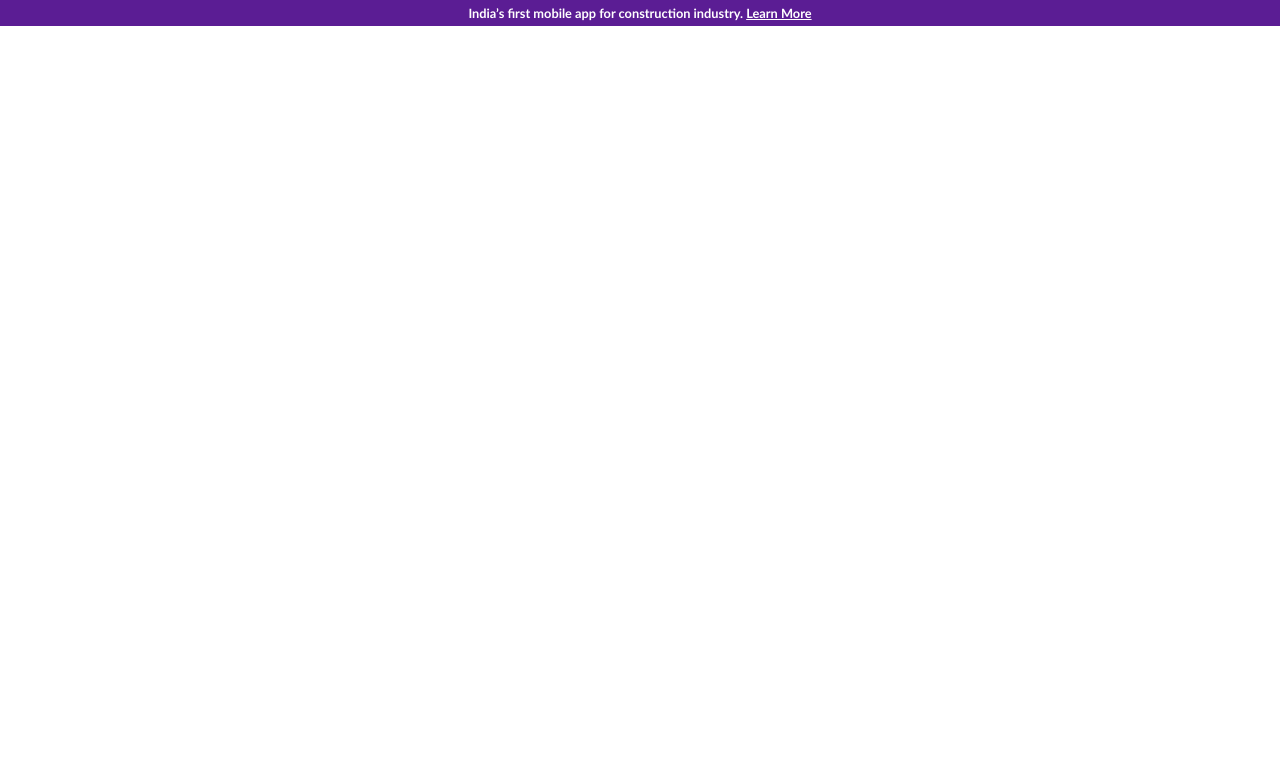
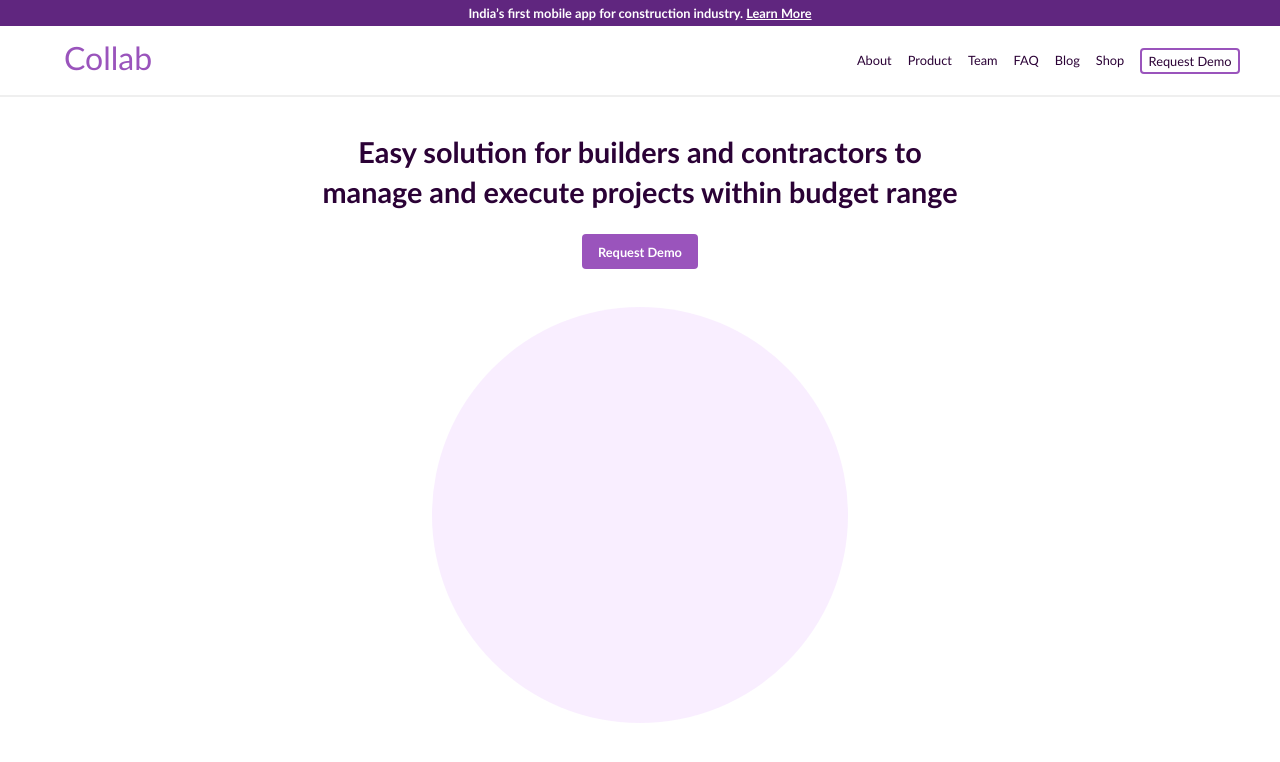
Before and after one commit to kasparasd/collab, a website: page index.html in a window 1280 px wide. Drawn offline with Linux system fonts and the light colour scheme.

Commit message:
half demo

```diff
--- /dev/null
+++ b/css/demo.css
@@ -0,0 +1,42 @@
+section {
+
+}
+
+.demo {
+    /* background-color: bisque; */
+    width: 56%;
+    margin-left: 22%;
+    margin-top: 3%;
+    font-size: 1.2rem;
+    text-align: center;
+}
+.demo h1 {
+    line-height: 2.5rem;
+    color: #2B0236;
+    margin-bottom: 2rem;
+}
+
+.demo a {
+    text-decoration: none;
+    padding: 0.6rem 1rem;
+    border-radius: 4px;
+    color: white;
+    font-size: 0.8rem;
+    font-weight: 600;
+    background-color: #9A54BC;
+
+}
+
+.circle {
+    margin-top: 2.5rem;
+    width:100%;
+    display: flex;
+    justify-content: center;
+}
+.big-circle {
+    /* transform: translateX(10rem); */
+    width: 26rem;
+    height: 26rem;
+    border-radius: 50%;
+    background-color: #f5e1ff90;
+}
--- /dev/null
+++ b/css/header.css
@@ -0,0 +1,42 @@
+header {
+    /* display: block; */
+    /* margin:0rem 2rem 0rem 4rem ; */
+    padding: 0.8rem 2rem  0.8rem 4rem;
+    border-bottom: 0.14rem rgba(0, 0, 0, 0.062) solid;
+    box-sizing: content-box;
+    overflow: hidden;
+}
+header > p {
+    float: left;
+    font-size: 2rem;
+    color: #9A54BC;
+}
+
+header ul {
+    list-style-type: none;
+    float: right;
+}
+
+header ul li {
+    float: left;
+    margin: 0.5rem;
+    font-size: 1rem;
+
+}
+
+header ul li a {
+    font-size: 0.8rem;
+    margin-top: 0.37rem;
+    display: block;
+    color: #2B0236;
+    text-align: center;
+    text-decoration: none;
+}
+
+header ul li:last-child a {
+    border: 0.13rem #9A54BC solid;
+    color: #2B0236;
+    border-radius: 4px;
+    padding: 0.2rem 0.4rem ;
+    margin-top: 0.1rem;
+}
--- /dev/null
+++ b/css/main.css
@@ -0,0 +1,5 @@
+main {
+    /* background-color: yellow; */
+    margin-left: 5%;
+    width: 90%;
+}
--- a/index.html
+++ b/index.html
@@ -5,8 +5,39 @@
     <meta name="viewport" content="width=device-width, initial-scale=1.0">
     <title>Document</title>
     <link rel="stylesheet" href="./css/reset.css">
+    <link rel="stylesheet" href="./css/header.css">
+    <link rel="stylesheet" href="./css/main.css">
+    <link rel="stylesheet" href="./css/demo.css">
 </head>
 <body>
-    <p style="font-weight: 600; font-size: 0.8rem; padding: 0.3rem 0; text-align:center; color:white; background-color: rgb(91, 29, 148);">India’s first mobile app for construction industry. <a style=" color: white;" href="#">Learn More</a> </p>
-</body>
+    <p style="font-weight: 600; font-size: 0.8rem; padding: 0.3rem 0; text-align:center; color:white; background-color: #60267F;">India’s first mobile app for construction industry. <a style=" color: white;" href="#">Learn More</a> </p>
+
+    <header>
+        <p>Collab</p>
+        <ul>
+            <li><a href="#">About</a></li>
+            <li><a href="#">Product</a></li>
+            <li><a href="#">Team</a></li>
+            <li><a href="#">FAQ</a></li>
+            <li><a href="#">Blog</a></li>
+            <li><a href="#">Shop</a></li>
+            <li><a href="#">Request Demo</a></li>
+        </ul>
+    </header>
+    <main>
+
+        <section class="demo">
+            <h1>
+                Easy solution for builders and contractors
+                to manage and execute projects within budget range
+            </h1>
+            <a href="#">Request Demo</a>
+            <div class="circle">
+                <div class="big-circle">
+            </div>
+
+            </div>
+        </section>
+    </main>
+    </body>
 </html>
```
Also changed, not shown: css/reset.css (line endings or trailing spaces).
